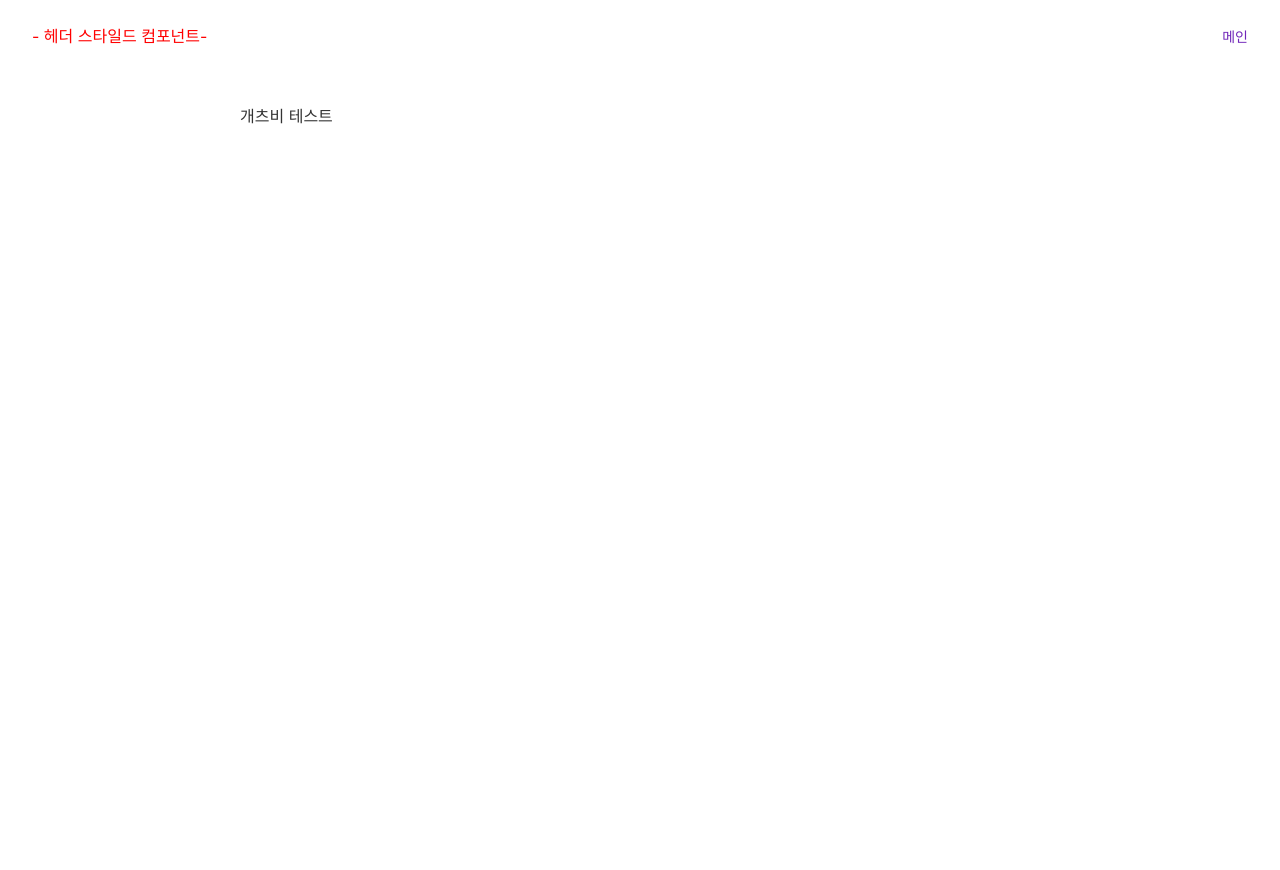
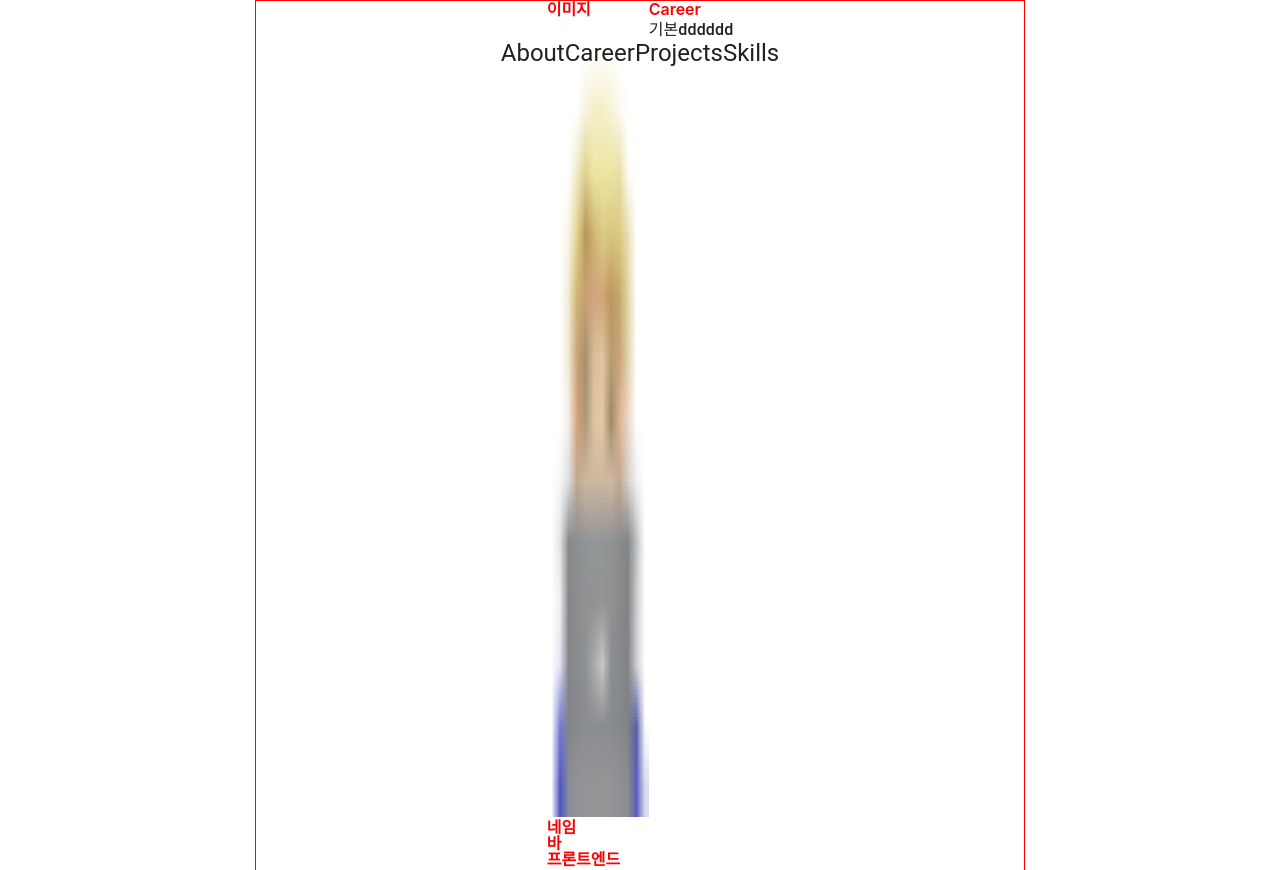
Before and after one commit to iduckone/portfolio, a Gatsby site: page / in a window 1280 px wide. Shown: the top 870 px of the page. Before the commit the page ends 800 px from the top, so only its background shows below. Built offline with nearby package versions, Linux system fonts and the light colour scheme; Gatsby itself is replaced by a stand-in of ours.

Commit message:
[기능] 헤더 및 컴포넌트 생성

```diff
--- /dev/null
+++ b/custom.d.ts
@@ -0,0 +1,4 @@
+declare module '*.png' {
+  const value: string;
+  export default value;
+}
--- /dev/null
+++ b/src/PageContents/PageContents.tsx
@@ -0,0 +1,23 @@
+import React from 'react';
+import Career from './sections/Career/Career';
+import PersonalInfo from './sections/PersonalInfo/PersonalInfo';
+import styled from 'styled-components';
+
+const Container = styled.div`
+  display: flex;
+  justify-content: center;
+  width: 60%;
+  margin: 0 auto;
+
+  color: red;
+  border: 1px solid red;
+`;
+
+export default function PageContents() {
+  return (
+    <Container>
+      <PersonalInfo />
+      <Career />
+    </Container>
+  );
+}
--- /dev/null
+++ b/src/PageContents/sections/Career/Career.tsx
@@ -0,0 +1,17 @@
+import React from 'react';
+import Text from '../../../components/Text/Text';
+import styled from 'styled-components';
+
+const Container = styled.div`
+  height: 100vh;
+  height: 1900px;
+`;
+
+export default function Career() {
+  return (
+    <Container>
+      Career
+      <Text variant='h7'>기본dddddd</Text>
+    </Container>
+  );
+}
--- /dev/null
+++ b/src/PageContents/sections/PersonalInfo/PersonalInfo.tsx
@@ -0,0 +1,25 @@
+import React from 'react';
+import styled from 'styled-components';
+
+import developerImage from './developerImage.png';
+
+export default function PersonalInfo() {
+  return (
+    <Container>
+      <div>이미지</div>
+      <Img src={developerImage} alt='' />
+      <div>
+        <div>네임</div>
+        <div>바</div>
+        <div>프론트엔드</div>
+      </div>
+    </Container>
+  );
+}
+
+const Container = styled.div``;
+
+const Img = styled.img`
+  width: 102px;
+  height: 100vh;
+`;
--- /dev/null
+++ b/src/PageContents/sections/Skills/Skills.tsx
@@ -0,0 +1,5 @@
+import React from 'react';
+
+export default function Skills() {
+  return <div>Skills</div>;
+}
--- /dev/null
+++ b/src/components/GlobalStyles.js
@@ -0,0 +1,35 @@
+import { createGlobalStyle } from 'styled-components';
+
+const GlobalStyles = createGlobalStyle`
+    a{
+        text-decoration: none;
+        color: inherit;
+    }
+    *{
+        box-sizing: border-box;
+    }
+    html, body, div, span, h1, h2, h3, h4, h5, h6, p,
+    a, dl, dt, dd, ol, ul, li, form, label, table{
+        margin: 0;
+        padding: 0;
+        border: 0;
+        font-size: 10px;
+        vertical-align: baseline;
+    }
+    body{
+        line-height: 1;
+        font-family: 'Noto Sans KR', sans-serif;
+        background-color: #F6F9F0;
+        margin-bottom: 100px;
+    }
+    ol, ul{
+        list-style: none;
+    }
+    button {
+        border: 0;
+        background: transparent;
+        cursor: pointer;
+    }
+`;
+
+export default GlobalStyles;
--- /dev/null
+++ b/src/components/Text/Text.tsx
@@ -0,0 +1,78 @@
+import React from 'react';
+import styled from 'styled-components';
+
+interface Props {
+  variant: 'h1' | 'h2' | 'h3' | 'h4' | 'h5' | 'h6' | 'h7';
+  children: React.ReactNode;
+}
+
+export default function Text({ variant, children }: Props) {
+  return <StyledText variant={variant}>{children}</StyledText>;
+}
+
+const StyledText = styled.div<{ variant: string }>`
+  font-family: 'Roboto', 'Helvetica', 'Arial', sans-serif;
+  color: rgba(0, 0, 0, 0.87);
+  margin: 0px 0px 0.35em;
+  padding: 0;
+  line-height: 1.5;
+  font-weight: normal;
+
+  ${(props) =>
+    props.variant === 'h1' &&
+    `
+    font-weight: 300;
+    font-size: 6rem;
+    line-height: 1.167;
+    letter-spacing: -0.01562em;
+  `}
+  ${(props) =>
+    props.variant === 'h2' &&
+    `
+    font-weight: 300;
+    font-size: 3.75rem;
+    line-height: 1.2;
+    letter-spacing: -0.00833em;
+  `}
+  ${(props) =>
+    props.variant === 'h3' &&
+    `
+    font-weight: 400;
+    font-size: 3rem;
+    line-height: 1.167;
+    letter-spacing: 0em;
+  `}
+  ${(props) =>
+    props.variant === 'h4' &&
+    `
+
+    font-weight: 400;
+    font-size: 2.125rem;
+    line-height: 1.235;
+    letter-spacing: 0.00735em;
+  `}
+  ${(props) =>
+    props.variant === 'h5' &&
+    `
+    font-weight: 400;
+    font-size: 1.5rem;
+    line-height: 1.334;
+    letter-spacing: 0em;
+  `}
+  ${(props) =>
+    props.variant === 'h6' &&
+    `
+    font-weight: 500;
+    font-size: 1.25rem;
+    line-height: 1.6;
+    letter-spacing: 0.0075em;
+  `}
+  ${(props) =>
+    props.variant === 'h7' &&
+    `
+    font-weight: 500;
+    font-size: 1rem;
+    line-height: 1.6;
+    letter-spacing: 0.0075em;
+  `}
+`;
--- a/src/components/header.js
+++ /dev/null
@@ -1,32 +0,0 @@
-import * as React from 'react';
-import { Link } from 'gatsby';
-import styled from 'styled-components';
-
-const HeaderTitle = styled.div`
-  color: red;
-`;
-
-const Header = ({ siteTitle }) => (
-  <header
-    style={{
-      margin: `0 auto`,
-      padding: `var(--space-4) var(--size-gutter)`,
-      display: `flex`,
-      alignItems: `center`,
-      justifyContent: `space-between`,
-    }}
-  >
-    <HeaderTitle>- 헤더 스타일드 컴포넌트-</HeaderTitle>
-    <Link
-      to='/'
-      style={{
-        fontSize: `var(--font-sm)`,
-        textDecoration: `none`,
-      }}
-    >
-      메인
-    </Link>
-  </header>
-);
-
-export default Header;
--- /dev/null
+++ b/src/components/header.tsx
@@ -0,0 +1,61 @@
+import * as React from 'react';
+import styled, { css } from 'styled-components';
+import Text from './Text/Text';
+
+interface StyledProps {
+  scrolled: boolean;
+}
+
+const Container = styled.div<StyledProps>`
+  margin-top: 2vw;
+  width: 100%;
+  position: fixed;
+  top: 0;
+  /* left: 20%; // 전체 너비에서 중앙 정렬을 위해 좌우 각각 20%씩 여백 */
+  display: flex;
+  justify-content: center;
+  height: 5vw;
+  align-items: center;
+  transition: all 0.3s ease;
+
+  ${(props) =>
+    props.scrolled &&
+    css`
+      backdrop-filter: blur(12px);
+      -webkit-backdrop-filter: blur(12px);
+      background-color: rgba(255, 255, 255, 0.18);
+      box-shadow: 0 2px 13px rgba(0, 0, 0, 0.2);
+      border-radius: 4vw;
+      height: 5vw;
+    `}
+`;
+
+const Header = () => {
+  const [scrolled, setScrolled] = React.useState(false);
+
+  // 스크롤 이벤트 핸들러
+  const handleScroll = () => {
+    const offset = window.scrollY;
+    setScrolled(offset > 0); // 스크롤 위치가 0이 아닐 때 true로 설정
+  };
+
+  // 컴포넌트 마운트시 이벤트 리스너 추가 및 언마운트시 제거
+  React.useEffect(() => {
+    window.addEventListener('scroll', handleScroll);
+    return () => window.removeEventListener('scroll', handleScroll);
+  }, []);
+
+  const list = ['About', 'Career', 'Projects', 'Skills'];
+
+  return (
+    <Container scrolled={scrolled}>
+      {list.map((item, index) => (
+        <Text key={index} variant='h5'>
+          {item}
+        </Text>
+      ))}
+    </Container>
+  );
+};
+
+export default Header;
--- a/src/components/layout.css
+++ b/src/components/layout.css
@@ -1,224 +1,138 @@
-:root {
-  --border-radius: 4px;
-  --color-text: #333;
-  --color-primary: #7026b9;
-  --color-code-bg: #fff4db;
-  --color-code: #8a6534;
-  --font-sans: -apple-system, BlinkMacSystemFont, 'Segoe UI', Helvetica, Arial,
-    sans-serif, 'Apple Color Emoji', 'Segoe UI Emoji';
-  --font-mono: SFMono-Regular, Menlo, Monaco, Consolas, 'Liberation Mono',
-    'Courier New', monospace;
-  --font-lg: 18px;
-  --font-md: 16px;
-  --font-sm: 14px;
-  --font-sx: 12px;
-  --line-height-loose: 1.75;
-  --line-height-normal: 1.5;
-  --line-height-dense: 1.1;
-  --space-1: 4px;
-  --space-2: 8px;
-  --space-3: 16px;
-  --space-4: 24px;
-  --space-5: 32px;
-  --space-6: 64px;
-  --size-content: 54rem;
-  --size-gutter: var(--space-5);
-  --size-gap: var(--space-6);
+html,
+body,
+div,
+span,
+applet,
+object,
+iframe,
+h1,
+h2,
+h3,
+h4,
+h5,
+h6,
+p,
+blockquote,
+pre,
+a,
+abbr,
+acronym,
+address,
+big,
+cite,
+code,
+del,
+dfn,
+em,
+img,
+ins,
+kbd,
+q,
+s,
+samp,
+small,
+strike,
+strong,
+sub,
+sup,
+tt,
+var,
+b,
+u,
+i,
+center,
+dl,
+dt,
+dd,
+ol,
+ul,
+li,
+fieldset,
+form,
+label,
+legend,
+table,
+caption,
+tbody,
+tfoot,
+thead,
+tr,
+th,
+td,
+article,
+aside,
+canvas,
+details,
+embed,
+figure,
+figcaption,
+footer,
+header,
+hgroup,
+menu,
+nav,
+output,
+ruby,
+section,
+summary,
+time,
+mark,
+audio,
+video {
+  margin: 0;
+  padding: 0;
+  border: 0;
+  font-size: 100%;
+  font: inherit;
+  vertical-align: baseline;
 }
-html {
-  -webkit-text-size-adjust: 100%;
-  box-sizing: border-box;
-  font: sans-serif;
-  font-size: var(--font-md);
-  line-height: var(--line-height-normal);
-  overflow-y: scroll;
+/* HTML5 display-role reset for older browsers */
+article,
+aside,
+details,
+figcaption,
+figure,
+footer,
+header,
+hgroup,
+menu,
+nav,
+section {
+  display: block;
 }
 body {
-  -moz-osx-font-smoothing: grayscale;
-  -webkit-font-smoothing: antialiased;
-  color: var(--color-text);
-  font-family: sans-serif;
-  font-family: var(--font-sans);
-  font-weight: normal;
-  margin: 0;
-  word-wrap: break-word;
+  line-height: 1;
 }
-a {
-  background-color: transparent;
-  color: var(--color-primary);
-  text-decoration: none;
-  font-weight: 500;
-  text-decoration: underline;
-  text-decoration-thickness: 1.5px;
-  text-underline-offset: 2px;
+ol,
+ul {
+  list-style: none;
 }
-a:active,
-a:hover {
-  outline-width: 0;
-  text-decoration: none;
+blockquote,
+q {
+  quotes: none;
 }
-abbr[title] {
-  border-bottom: 1px dotted hsla(0, 0%, 0%, 0.5);
-  cursor: help;
-  text-decoration: none;
-}
-b,
-strong {
-  font-weight: inherit;
-  font-weight: bolder;
-}
-dfn {
-  font-style: italic;
-}
-h1 {
-  margin: 0;
-  margin-bottom: 3rem;
-  padding: 0;
-  line-height: var(--line-height-dense);
-  letter-spacing: -0.01em;
-}
-h1 > b {
-  color: var(--color-primary);
-}
-img {
-  border-style: none;
-  max-width: 100%;
-}
-code,
-kbd,
-pre,
-samp {
-  font-family: var(--font-mono);
-  font-size: 1em;
-  line-height: inherit;
-}
-hr {
-  box-sizing: content-box;
-  overflow: visible;
-  margin-left: 0;
-  margin-right: 0;
-  margin-top: 0;
-  padding: 0;
-  margin-bottom: calc(var(--space-4) - 1px);
-  background: hsla(0, 0%, 0%, 0.2);
-  border: none;
-  height: 1px;
-}
-* {
-  box-sizing: inherit;
-}
-*:before {
-  box-sizing: inherit;
-}
-*:after {
-  box-sizing: inherit;
-}
-hgroup,
-img,
-figure,
-fieldset,
-ul,
-ol,
-dl,
-dd,
-p {
-  margin: 0;
-  padding: 0;
-  margin-bottom: var(--space-4);
-}
-ul,
-ol {
-  margin-left: var(--space-4);
-  list-style-position: outside;
-  list-style-image: none;
-}
-pre {
-  margin-left: 0;
-  margin-right: 0;
-  margin-top: 0;
-  margin-bottom: var(--space-4);
-  font-size: 0.875rem;
-  line-height: var(--line-height-normal);
-  background: hsla(0, 0%, 0%, 0.04);
-  border-radius: var(--border-radius);
-  overflow: auto;
-  word-wrap: normal;
-  padding: var(--space-4);
-}
-b,
-strong,
-dt,
-th {
-  font-weight: bold;
-}
-li {
-  margin-bottom: calc(var(--space-4) / 2);
-}
-ol li,
-ul li {
-  padding-left: 0;
-}
-li > ol,
-li > ul {
-  margin-bottom: calc(var(--space-4) / 2);
-  margin-left: var(--space-4);
-  margin-top: calc(var(--space-4) / 2);
-}
-blockquote *:last-child {
-  margin-bottom: 0;
-}
-li *:last-child {
-  margin-bottom: 0;
-}
-p *:last-child {
-  margin-bottom: 0;
-}
-li > p {
-  margin-bottom: calc(var(--space-4) / 2);
-}
-p {
-  max-width: 680px;
-}
-code {
-  font-size: 0.875rem;
-}
-kbd {
-  font-size: 0.875rem;
-}
-samp {
-  font-size: 0.875rem;
-}
-abbr {
-  border-bottom: 1px dotted hsla(0, 0%, 0%, 0.5);
-  cursor: help;
-}
-acronym {
-  border-bottom: 1px dotted hsla(0, 0%, 0%, 0.5);
-  cursor: help;
-}
-tt,
-code {
-  background-color: var(--color-code-bg);
-  border-radius: var(--border-radius);
-  color: var(--color-code);
-  font-family: var(--font-mono);
-  padding-bottom: 0.25em;
-  padding-top: 0.25em;
-  word-break: normal;
-}
-pre code {
-  background: none;
-}
-code:before,
-code:after,
-tt:before,
-tt:after {
-  content: '\00a0';
-  letter-spacing: -0.2em;
-}
-pre code:before,
-pre code:after,
-pre tt:before,
-pre tt:after {
+blockquote:before,
+blockquote:after,
+q:before,
+q:after {
+  content: '';
   content: none;
 }
+table {
+  border-collapse: collapse;
+  border-spacing: 0;
+}
+
+html,
+body {
+  height: 100%;
+  width: 100%;
+  padding: 0 !important;
+  margin: 0;
+  border: 0;
+  font-family: 'Inter', sans-serif;
+  font-optical-sizing: auto;
+  font-weight: 600;
+  font-style: normal;
+  font-variation-settings: 'slnt' 0;
+}
--- a/src/components/layout.js
+++ b/src/components/layout.jsx
@@ -10,6 +10,7 @@ import { useStaticQuery, graphql } from 'gatsby';
 
 import Header from './header';
 import './layout.css';
+import GlobalStyles from './GlobalStyles';
 
 const Layout = ({ children }) => {
   const data = useStaticQuery(graphql`
@@ -24,7 +25,8 @@ const Layout = ({ children }) => {
 
   return (
     <>
-      <Header siteTitle={data.site.siteMetadata?.title || `Title`} />
+      {/* <GlobalStyles /> */}
+      <Header />
       <div
         style={{
           margin: `0 auto`,
@@ -32,16 +34,13 @@ const Layout = ({ children }) => {
           padding: `var(--size-gutter)`,
         }}
       >
-
         <main>{children}</main>
         <footer
           style={{
             marginTop: `var(--space-5)`,
             fontSize: `var(--font-sm)`,
           }}
-        >
-
-        </footer>
+        ></footer>
       </div>
     </>
   );
--- a/src/pages/index.jsx
+++ b/src/pages/index.jsx
@@ -2,8 +2,13 @@ import * as React from 'react';
 
 import Layout from '../components/layout';
 import Seo from '../components/seo';
+import PageContents from '../PageContents/PageContents';
 
-const IndexPage = () => <Layout>개츠비 테스트</Layout>;
+const IndexPage = () => (
+  <Layout>
+    <PageContents />
+  </Layout>
+);
 
 export const Head = () => <Seo title='Home' />;
 
--- a/src/sections/PersonalInfo/PersonalInfo.tsx
+++ /dev/null
@@ -1,6 +0,0 @@
-import React from 'react';
-import styled from 'styled-components';
-
-export default function PersonalInfo() {
-  return <div>PersonalInfo</div>;
-}
```
Also changed, not shown: src/PageContents/sections/ProjectList/ProjectList.tsx (added, +12 -0 lines), src/components/seo.tsx (renamed from src/components/seo.js, +6 -1 lines), src/PageContents/sections/PersonalInfo/developer.svg (added), src/PageContents/sections/PersonalInfo/developerImage.png (added), src/sections/Career/Career.tsx (deleted).
